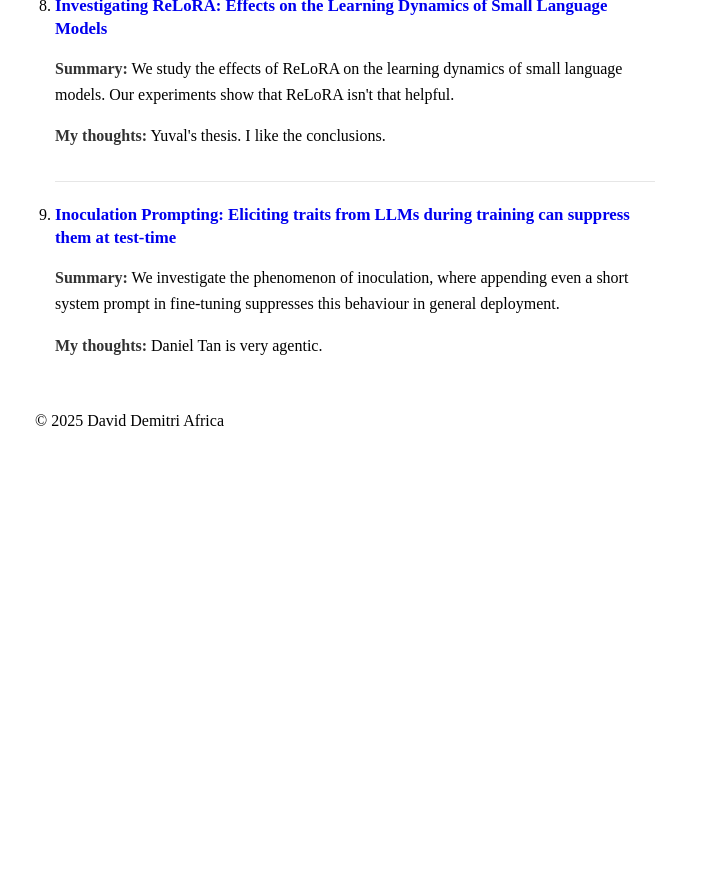
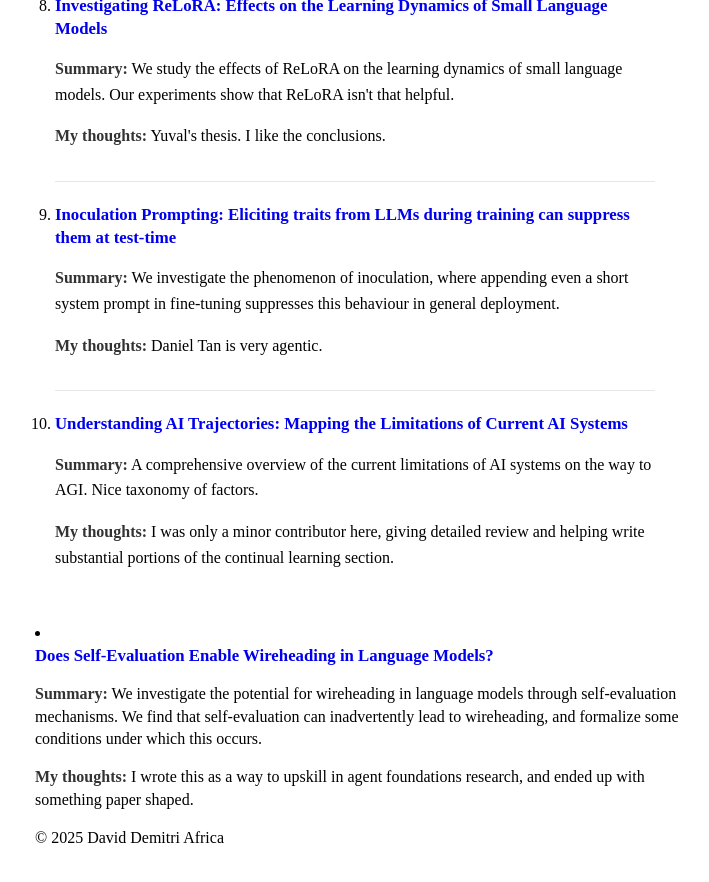
Before and after one commit to DavidDemitriAfrica/daviddemitriafrica.github.io, a Jekyll site: the page built from research.html, in a window 1280 px wide and 900 px high, scrolled down 2013 px. Shown: the top 882 px of the window, without its empty margins (280-989 px from the left). Built offline with Jekyll 4.4.1, drawn with Linux system fonts in a browser that asks for light colours; before the commit the page ends 2495 px from its top, so only the background shows below that.

Commit message:
more papers

```diff
--- a/research.html
+++ b/research.html
@@ -79,7 +79,24 @@ title: "Research - David Demitri Africa"
     <p><strong>Summary:</strong> We investigate the phenomenon of inoculation, where appending even a short system prompt in fine-tuning suppresses this behaviour in general deployment.</p>
     <p><strong>My thoughts:</strong> Daniel Tan is very agentic.</p>
   </li>
+
+  <li>
+    <h3 class="research-title">
+      <a href="https://cdn.prod.website-files.com/663bd486c5e4c81588db7a1d/68fb86aa2c3b1b7ea6251cc1_Understanding%20AI%20Trajectories%20(24_10%20update).pdf" target="_blank" rel="noopener">Understanding AI Trajectories:
+Mapping the Limitations of Current AI Systems</a>
+    </h3>
+    <p><strong>Summary:</strong> A comprehensive overview of the current limitations of AI systems on the way to AGI. Nice taxonomy of factors.</p>
+    <p><strong>My thoughts:</strong> I was only a minor contributor here, giving detailed review and helping write substantial portions of the continual learning section.</p>
 </ol>
+
+
+<li>
+  <h3 class="research-title">
+    <a href="https://arxiv.org/abs/2511.23092" target="_blank" rel="noopener">Does Self-Evaluation Enable Wireheading in Language Models?</a>
+  </h3>
+  <p><strong>Summary:</strong> We investigate the potential for wireheading in language models through self-evaluation mechanisms. We find that self-evaluation can inadvertently lead to wireheading, and formalize some conditions under which this occurs.</p>
+  <p><strong>My thoughts:</strong> I wrote this as a way to upskill in agent foundations research, and ended up with something paper shaped.</p>
+</li>
 
 <style>
 /* Simple, readable list for large collections */
```
